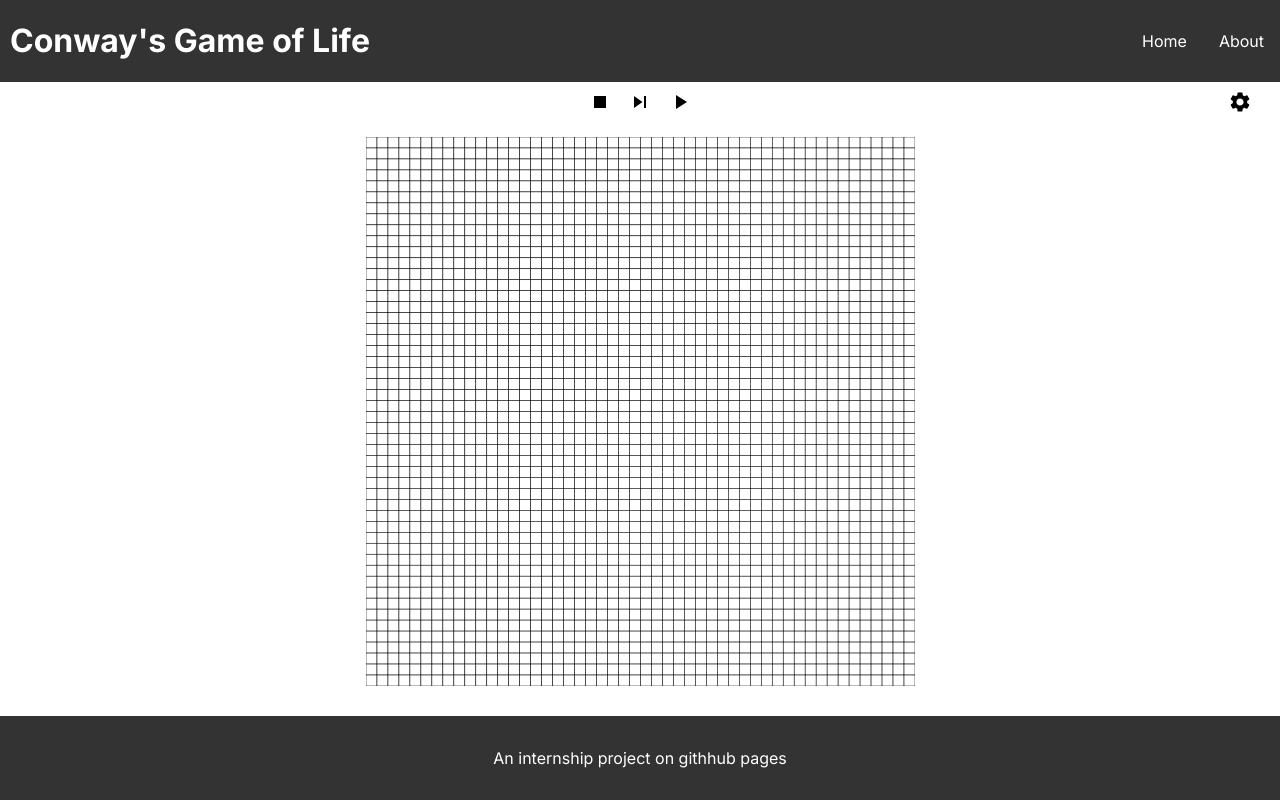
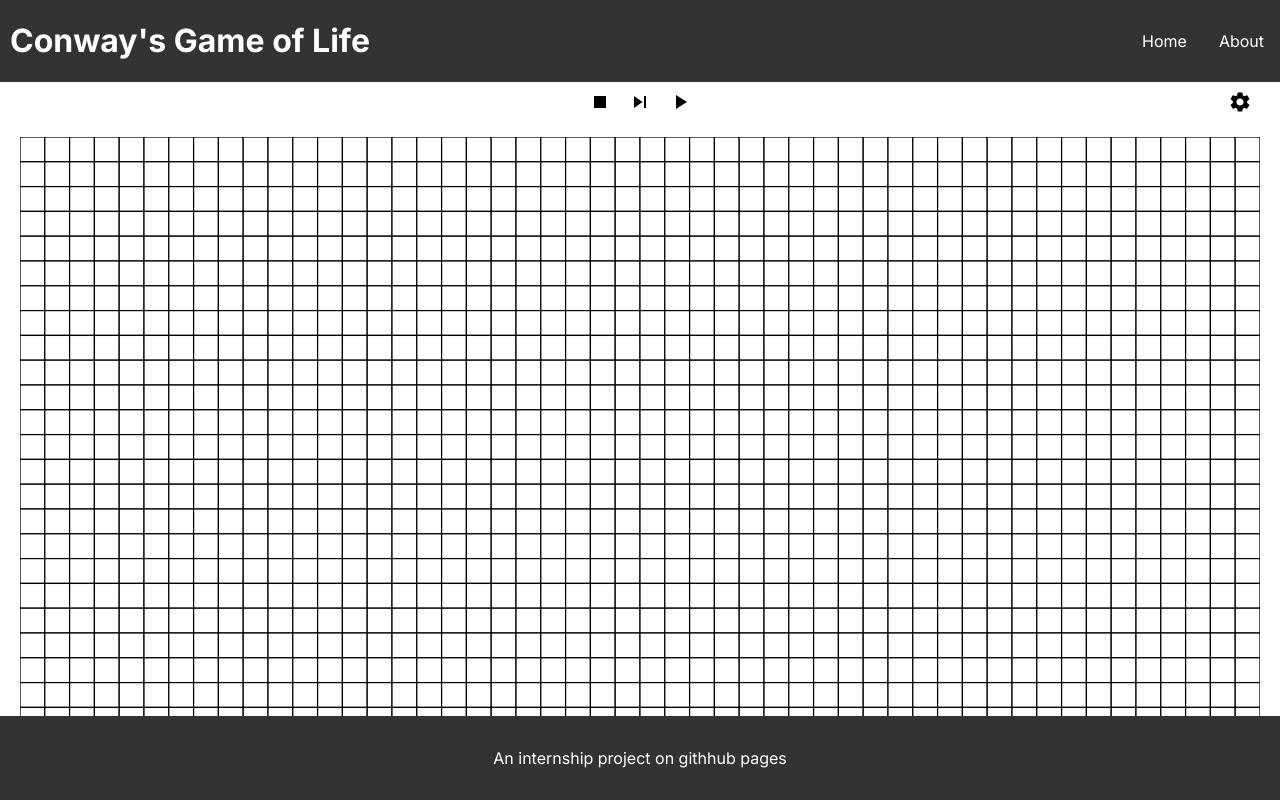
Before and after one commit to Okios2/Game-of-Life, a Next.js app: page / in a window 1280 px wide. Built offline with nearby package versions, Linux system fonts and the light colour scheme.

Commit message:
Grid size update

```diff
--- a/app/components/grid.tsx
+++ b/app/components/grid.tsx
@@ -6,12 +6,13 @@ import createArray from "../utilities/array";
 import countAliveNeighbors from "../utilities/countAliveNeighbors";
 
 const minCellSize = 10;
+const maxCellSize = 50;
 const gapWidth = 1;
-
 
 const GameBoard = forwardRef(({isRunning, rows, cols, fps}: {isRunning: boolean, rows: number, cols: number, fps: number}, ref: Ref<any>) => {
   const [grid, setGrid] = useState<boolean[][]>(createArray(rows, cols));
   const minWidth = (cols*minCellSize)+gapWidth*(cols-1);
+  const maxHeight = (rows*maxCellSize)+gapWidth*(rows-1);
   const interval = 1000 / fps;
 
   const setPattern = (pattern: boolean[][]) => {
@@ -83,7 +84,7 @@ const GameBoard = forwardRef(({isRunning, rows, cols, fps}: {isRunning: boolean,
   return (
     <svg
       viewBox={`0 0 ${cols} ${rows}`}
-      style={{minWidth}}
+      style={{minWidth, maxHeight}}
     >
       {grid.map((row: boolean[], rowIndex: number) => (
         row.map((cell: boolean, cellIndex: number) => (
--- a/app/components/gridContainer.module.css
+++ b/app/components/gridContainer.module.css
@@ -18,7 +18,8 @@
 
 .gridcontainer {
   flex: 1 0 auto;
-  margin: auto;
+  margin: 0;
+  text-align: center;
 }
 
 .buttonscontainer {
@@ -54,7 +55,6 @@
 @media (orientation: portrait) {
   .center {
     flex-direction: column;
-    align-items: center;
   }
 
   .gridcontainer {
```
